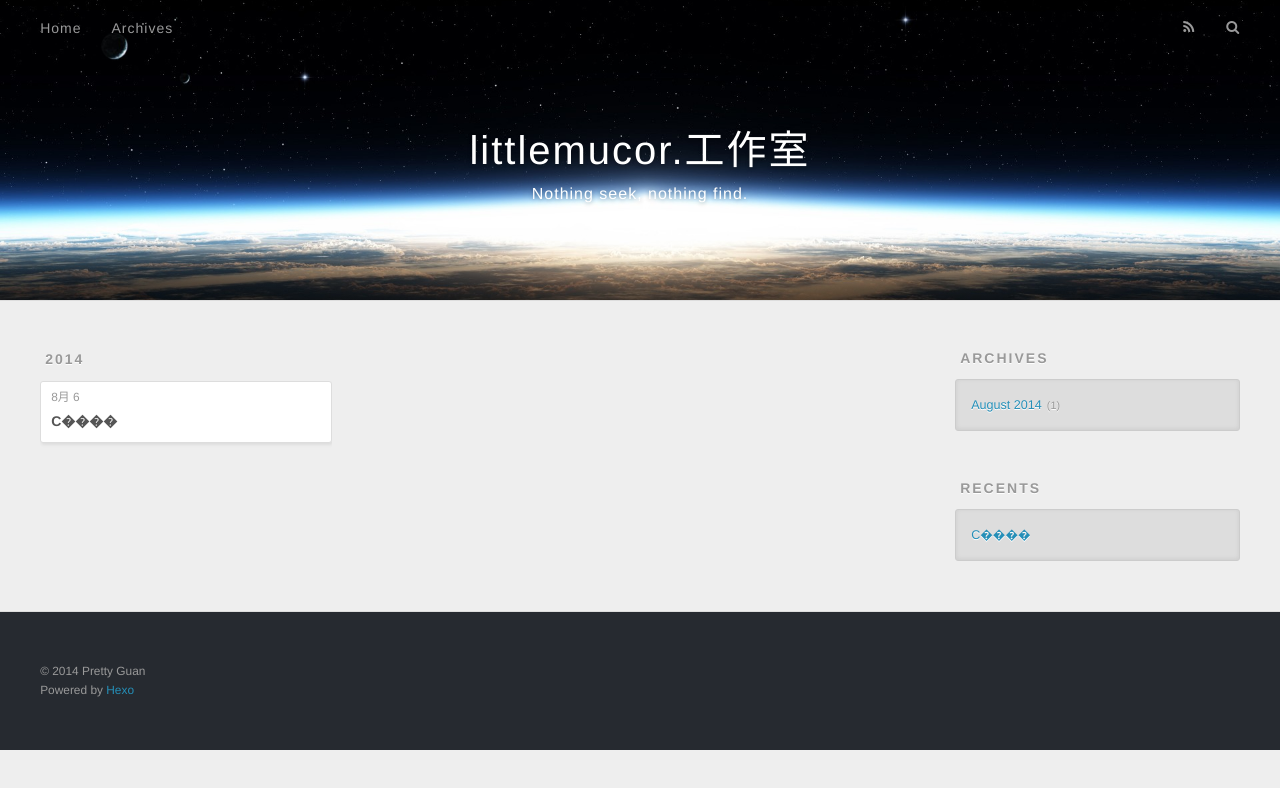
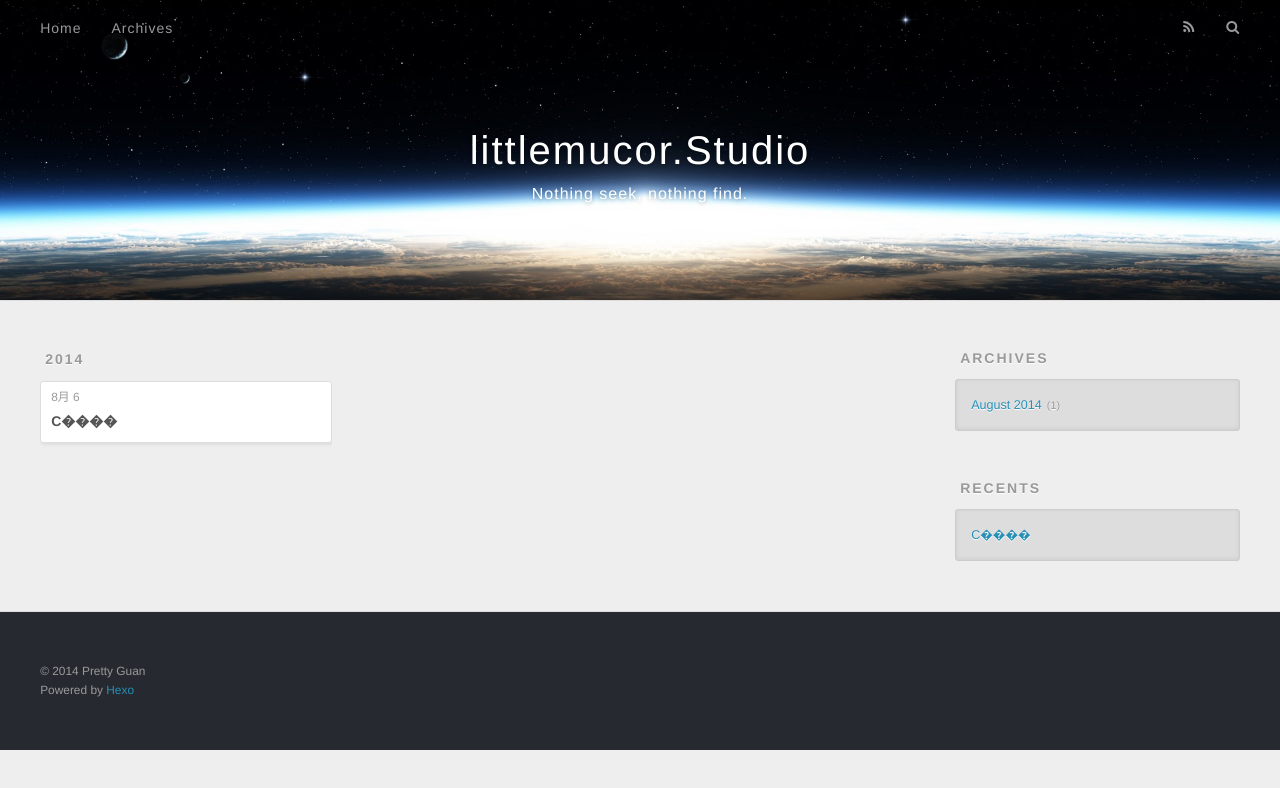
Before and after one commit to littlemucor/littlemucor.github.io, a plain HTML site: page archives/2014/08/index.html in a window 1280 px wide. Drawn offline with nearby package versions, Linux system fonts and the light colour scheme.

Commit message:
Site updated: 2014-08-08 15:28:40

```diff
--- a/archives/2014/08/index.html
+++ b/archives/2014/08/index.html
@@ -3,20 +3,20 @@
 <head>
   <meta charset="utf-8">
 
-  <title>Archives: 2014/8 | littlemucor.工作室</title>
+  <title>Archives: 2014/8 | littlemucor.Studio</title>
   <meta name="viewport" content="width=device-width, initial-scale=1, maximum-scale=1">
   <meta name="description" content="Nothing seek, nothing find.">
 <meta property="og:type" content="website">
-<meta property="og:title" content="littlemucor.工作室">
+<meta property="og:title" content="littlemucor.Studio">
 <meta property="og:url" content="http://yoursite.com/archives/2014/08/">
-<meta property="og:site_name" content="littlemucor.工作室">
+<meta property="og:site_name" content="littlemucor.Studio">
 <meta property="og:description" content="Nothing seek, nothing find.">
 <meta name="twitter:card" content="summary">
-<meta name="twitter:title" content="littlemucor.工作室">
+<meta name="twitter:title" content="littlemucor.Studio">
 <meta name="twitter:description" content="Nothing seek, nothing find.">
 
 
-    <link rel="alternative" href="/atom.xml" title="littlemucor.工作室" type="application/atom+xml">
+    <link rel="alternative" href="/atom.xml" title="littlemucor.Studio" type="application/atom+xml">
 
 
     <link rel="icon" href="/favicon.png">
@@ -34,7 +34,7 @@
   <div id="header-outer" class="outer">
     <div id="header-title" class="inner">
       <h1 id="logo-wrap">
-        <a href="/" id="logo">littlemucor.工作室</a>
+        <a href="/" id="logo">littlemucor.Studio</a>
       </h1>
 
         <h2 id="subtitle-wrap">
```
Also changed, not shown: 2014/08/06/hello-world/index.html (+4 -4 lines), archives/2014/index.html (+6 -6 lines), archives/index.html (+6 -6 lines), index.html (+6 -6 lines).
